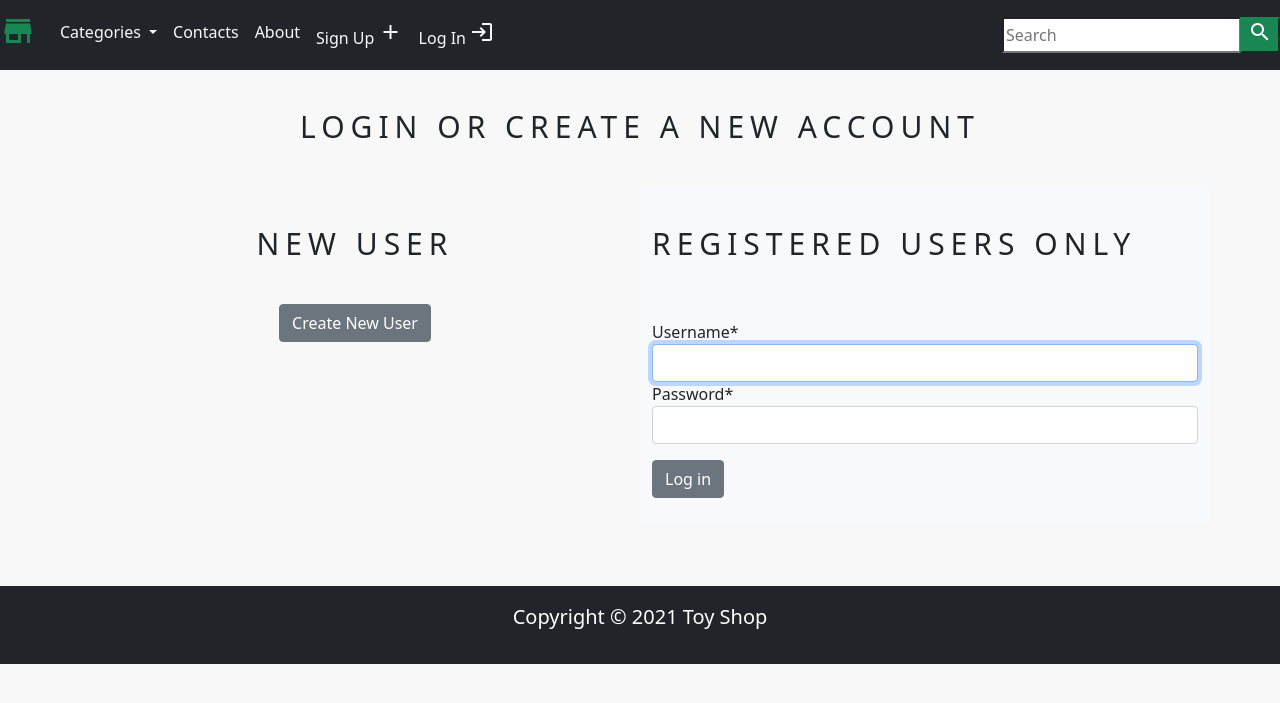
After one commit to CarpenterChuk/ecommerce-project, a Django app: page /account/login/ in a window 1280 px wide. The commit adds this page. Shown: the top 703 px of the page. Run offline with Django 3.2, Linux system fonts and the light colour scheme; data that the repository does not hold is empty; some libraries are stand-ins or nearby versions.

Commit message:
Add login & logout

```diff
--- a/ecommerce/static/css/base.css
+++ b/ecommerce/static/css/base.css
@@ -24,3 +24,7 @@ body {
     color: red;
     font-weight: bold;
 }
+
+.custom_div {
+    margin-bottom: 20px !important;
+}
--- /dev/null
+++ b/shop/templates/login.html
@@ -0,0 +1,44 @@
+{% extends 'base.html' %}
+
+{% load static %}
+{% load crispy_forms_tags %}
+
+{% block title %}
+Log in
+{% endblock %}
+
+{% block content %}
+
+    <div class="container">
+        <br>
+        <h1 class="product_title text-center">
+            Login or Create a New Account
+        </h1>
+        <br>
+        <div class="row">
+            <div class="col-12 col-sm-12 col-lg-6 text-center custom_div">
+                <br>
+                <h2 class="product_title">New User</h2>
+                <br>
+                <a href="{% url 'signup' %}" class="btn btn-secondary">Create New User</a>
+            </div>
+            <div class="col-12 col-sm-12 col-md-12 col-lg-6 bg-light">
+                <div class="">
+                    <br>
+                    <h2 class="product_title">Registered Users Only</h2>
+                    <br>
+                    <form method="post">
+                        {% csrf_token %}
+                        <p>{{ form | crispy }}</p>
+                        <button type="submit" class="btn btn-secondary">Log in</button>
+                    </form>
+                    <br>
+                </div>
+            </div>
+        </div>
+        <br>
+    </div>
+    <br>
+
+
+{% endblock %}
--- a/shop/templates/navbar.html
+++ b/shop/templates/navbar.html
@@ -20,6 +20,33 @@
       </li>
       <li class="nav-item"><a href="" class="nav-link text-light font-weight-bold">Contacts</a></li>
       <li class="nav-item"><a href="" class="nav-link text-light font-weight-bold">About</a></li>
+      {% if request.user.is_authenticated and request.user.first_name %}
+      <li class="nav-item">
+        <span class="nav-link text-light font-weight-bold">
+          Welcome, {{ request.user.first_name }}!
+          <i class="material-icons cart-icon">account_circle</i></a>
+        </span>
+      </li>
+      <li class="nav-item">
+        <a class="nav-link text-light font-weight-bold" href="{% url 'signout' %}">
+          Sign Out
+          <i class="material-icons cart-icon">exit_to_app</i></a>
+        </a>
+      </li>
+      {% else %}
+      <li class="nav-item">
+        <a class="nav-link text-light font-weight-bold" href="{% url 'signup' %}">
+          Sign Up
+          <i class="material-icons cart-icon">add</i></a>
+        </a>
+      </li>
+      <li class="nav-item">
+        <a class="nav-link text-light font-weight-bold" href="{% url 'login' %}">
+          Log In
+          <i class="material-icons cart-icon">login</i></a>
+        </a>
+      </li>
+      {% endif %}
       {% if item_count > 0 %}
       <li class="nav-item"><a href="{% url 'cart_detail' %}" class="nav-link text-light font-weight-bold">
           <i class="material-icons cart-icon">add_shopping_cart</i>{{ item_count }}</a>
--- a/shop/urls.py
+++ b/shop/urls.py
@@ -11,4 +11,6 @@ urlpatterns = [
     path('cart/remove/<int:product_id>', views.cart_remove, name='cart_remove'),
     path('cart/remove_product/<int:product_id>', views.cart_remove_product, name='cart_remove_product'),
     path('account/create/', views.sign_up_view, name='signup'),
+    path('account/login/', views.login_view, name='login'),
+    path('account/signout/', views.signout_view, name='signout'),
 ]
--- a/shop/views.py
+++ b/shop/views.py
@@ -3,6 +3,8 @@ from .models import Category, Product, Cart, CartItem
 from django.core.exceptions import ObjectDoesNotExist
 from django.contrib.auth.models import Group, User
 from .forms import SignUpForm
+from django.contrib.auth.forms import AuthenticationForm
+from django.contrib.auth import login, authenticate, logout
 # Create your views here.
 
 
@@ -96,3 +98,25 @@ def sign_up_view(request):
     else:
         form = SignUpForm()
     return render(request, 'signup.html', {'form': form})
+
+
+def login_view(request):
+    if request.method == 'POST':
+        form = AuthenticationForm(data=request.POST)
+        if form.is_valid():
+            username = request.POST['username']
+            password = request.POST['password']
+            user = authenticate(username=username, password=password)
+            if user is not None:
+                login(request, user)
+                return redirect('home')
+            else:
+                return redirect('signup')
+    else:
+        form = AuthenticationForm()
+    return render(request, 'login.html', {'form': form})
+
+
+def signout_view(request):
+    logout(request)
+    return redirect('login')
```
